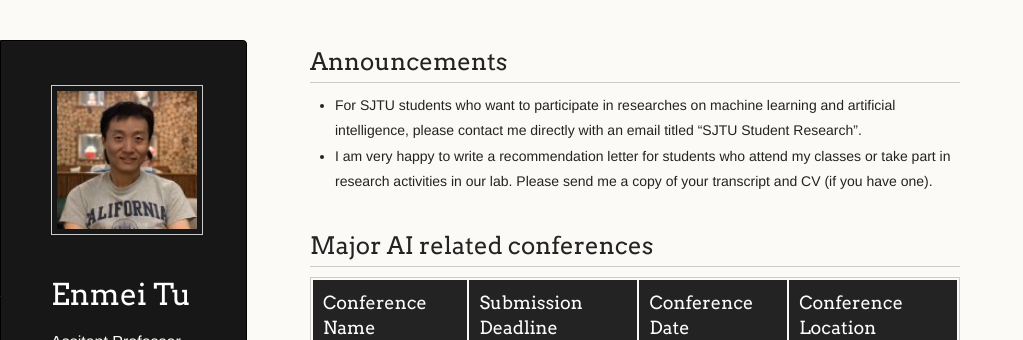
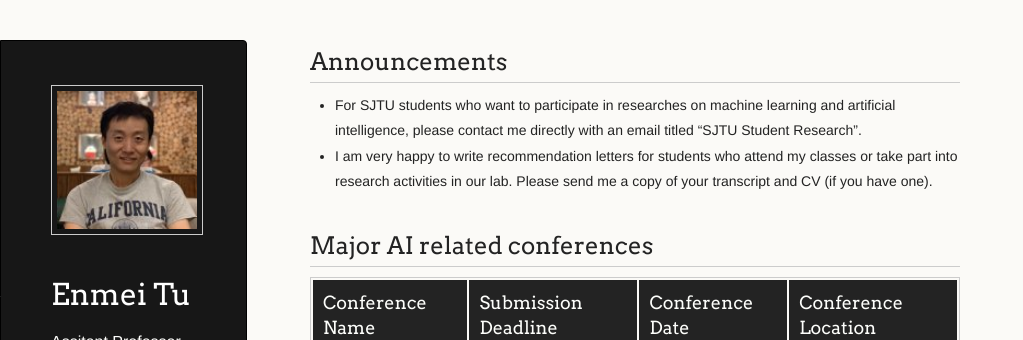
Before and after one commit to hellotem/enmeitu.github.io, a Jekyll site: the page built from resource/index.md, in a window 1280 px wide and 900 px high. Shown: the top 340 px of the window, without its empty margins (0-1023 px from the left). Built offline with Jekyll 4.4.1, drawn with Linux system fonts in a browser that asks for light colours; our own code applies the rules of GitHub Pages for plain Markdown files.

Commit message:
Update index.md

```diff
--- a/resource/index.md
+++ b/resource/index.md
@@ -3,7 +3,7 @@
 ---
 ## Announcements
 *  For SJTU students who want to participate in researches on machine learning and artificial intelligence, please contact me directly with an email titled "SJTU Student Research".
-* I am very happy to write a recommendation letter for students who attend my classes or take part in research activities in our lab. Please send me a copy of your transcript and CV (if you have one).
+* I am very happy to write recommendation letters for students who attend my classes or take part into research activities in our lab. Please send me a copy of your transcript and CV (if you have one).
 
 ## Major AI related conferences
 
@@ -39,7 +39,7 @@
 #### Here is a [Map of China](https://www.chinadiscovery.com/china-maps/china-provincial-map.html) and a good [overview of China](https://www.chinadiscovery.com/travel-guide/facts.html)
 
 ## Useful commands and skills for a new Linuxer
-Switching from Windows to Linux, especially the command line interaction terminal on a server, is probably a painful experience for most people! But as long as you get familiar with some basic commands and skills, you’ll find that Linux is actually easy to deal with and very efficient for productivity in terms of system management and computational extensive model development. Here I summarized some useful commands and skills from the perspective of remote scientific computing. Hopefully, they could help you quickly adapt to the new interaction method. **Please click [here](linux.md) to browse.**
+Switching from Windows to Linux, especially the command line interaction terminal on a server, is probably a painful experience for most people! But as long as you get familiar with some basic commands and skills, you’ll find that Linux is actually easy to deal with and very efficient for productivity in terms of system management and computational extensive model development. Here I summarized some useful commands and skills from the perspective of remote scientific computing. Hopefully, they could help you quickly adapt to the new interaction method. **Please click [HERE](linux.md) to browse.**
 
 <div style="text-align:center"><img src="1111.png" alt="Markdown Monster icon" align="center" width="500" /></div>
 
```
